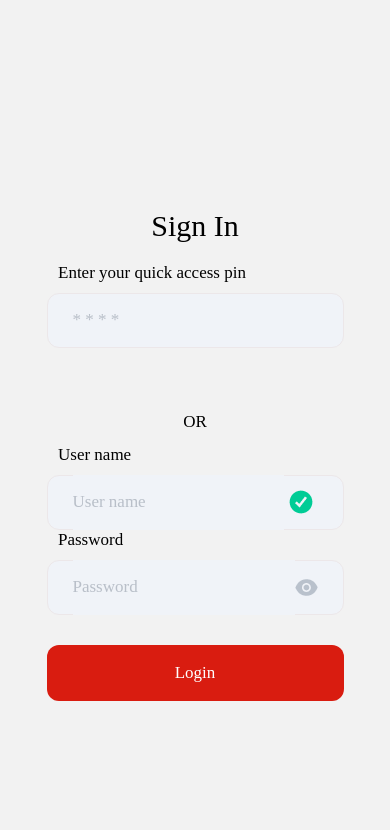
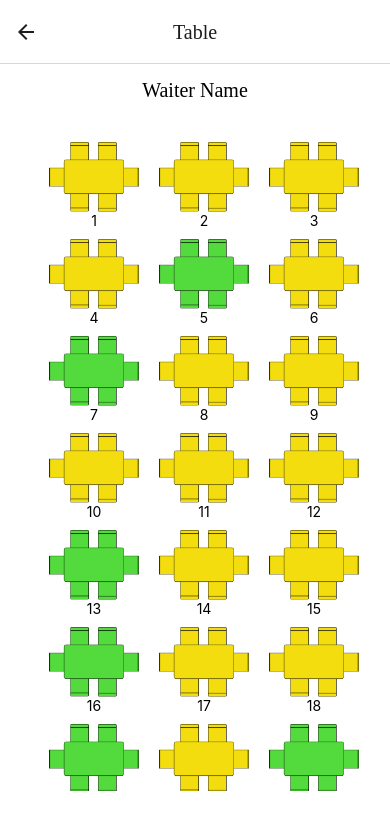
Before and after one commit to SangeethSujith/EZMenu, a React Native app: screen /Waiter1 in a window 390 px wide. Shown: the top 830 px of the page. Built offline with nearby package versions, Linux system fonts and the light colour scheme.

Commit message:
Add user waiter and complete another btn login

```diff
--- a/App.js
+++ b/App.js
@@ -7,6 +7,7 @@ import Seats from './assets/screens/Seats';
 import Bookfood from './assets/screens/Bookfood';
 import Customer from './assets/screens/Customer';
 import Orderdetails from './assets/screens/Orderdetails';
+import Waiter1 from './assets/screens/Waiter1';
 
 const Stack = createNativeStackNavigator();
 //this is a test
@@ -49,6 +50,14 @@ const App = () => {
             headerTitleStyle: {fontFamily: 'poppinsmedium', fontSize: 20},
           }}
         />
+        <Stack.Screen
+          name="Waiter1"
+          component={Waiter1}
+          options={{headerShown: true,
+          title: 'Table',
+          headerTitleAlign: 'center',
+          headerTitleStyle: {fontFamily: 'poppinsmedium', fontSize: 20}}}
+        />
       </Stack.Navigator>
     </NavigationContainer>
   );
--- a/assets/screens/Login.js
+++ b/assets/screens/Login.js
@@ -1,4 +1,5 @@
 /* eslint-disable prettier/prettier */
+/* eslint-disable react-native/no-inline-styles */
 import { Text, View, StatusBar, SafeAreaView, TextInput, TouchableOpacity, Image } from 'react-native';
 import React, { useState } from 'react';
 import Design from '../styles/Design';
@@ -47,6 +48,9 @@ const Login = ({ navigation }) => {
                 <TouchableOpacity style={Design.btn} onPress={() => navigation.navigate('Seats')}>
                     <Text style={Design.white}>Login</Text>
                 </TouchableOpacity>
+                <TouchableOpacity style={{alignSelf:'center',paddingTop:10}} onPress={()=>navigation.navigate('Waiter1')}>
+                <Text style={Design.black}>Waiter Login</Text>
+                </TouchableOpacity>
             </View>
         </SafeAreaView>
     );
--- /dev/null
+++ b/assets/screens/Waiter1.js
@@ -0,0 +1,44 @@
+/* eslint-disable prettier/prettier */
+/* eslint-disable react-native/no-inline-styles */
+import {Text, View, Image, FlatList, TouchableOpacity} from 'react-native';
+import React from 'react';
+import {seatdata} from '../other/Data';
+import Design from '../styles/Design';
+import {windowheight} from '../styles/Dimentions';
+const Waiter1 = ({navigation}) => {
+  return (
+    <View style={{backgroundColor:'#fff',flex:1,alignItems:'center',paddingTop:15}}>
+      <Text style={Design.hotelname1}>Waiter Name</Text>
+      <View
+        style={{
+          flexDirection: 'row',
+          justifyContent: 'space-between',
+          width: '80%',
+          marginBottom: 5,
+        }}>
+      <View style={{marginTop: 15, height: windowheight / 1.3}}>
+        <FlatList
+          scrollEnabled={true}
+          showsVerticalScrollIndicator={false}
+          horizontal={false}
+          numColumns={3}
+          keyExtractor={item => item.id}
+          data={seatdata}
+          renderItem={({item}) => (
+            <TouchableOpacity onPress={() => navigation.navigate('Bookfood')}>
+              <View style={Design.tableview}>
+                <View style={Design.singletable}>
+                  <Image style={Design.tableimg} source={item.seat} />
+                  <Text>{item.id}</Text>
+                </View>
+              </View>
+            </TouchableOpacity>
+          )}
+        />
+        </View>
+  </View>
+  </View>
+  );
+};
+
+export default Waiter1;
```
